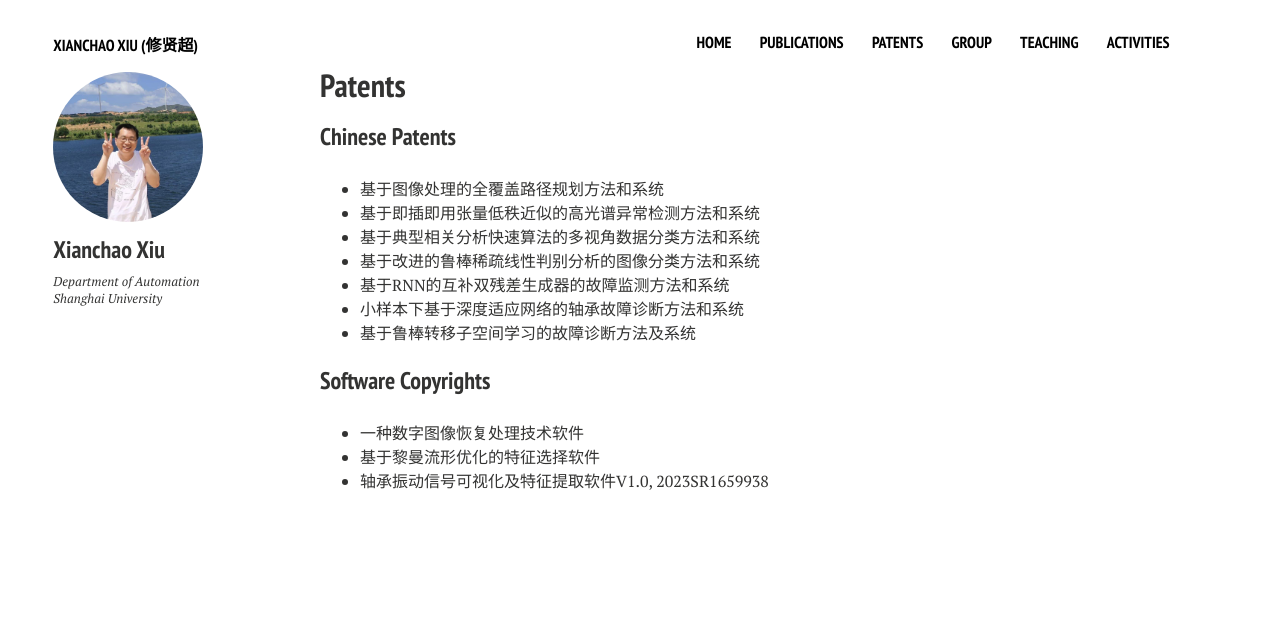
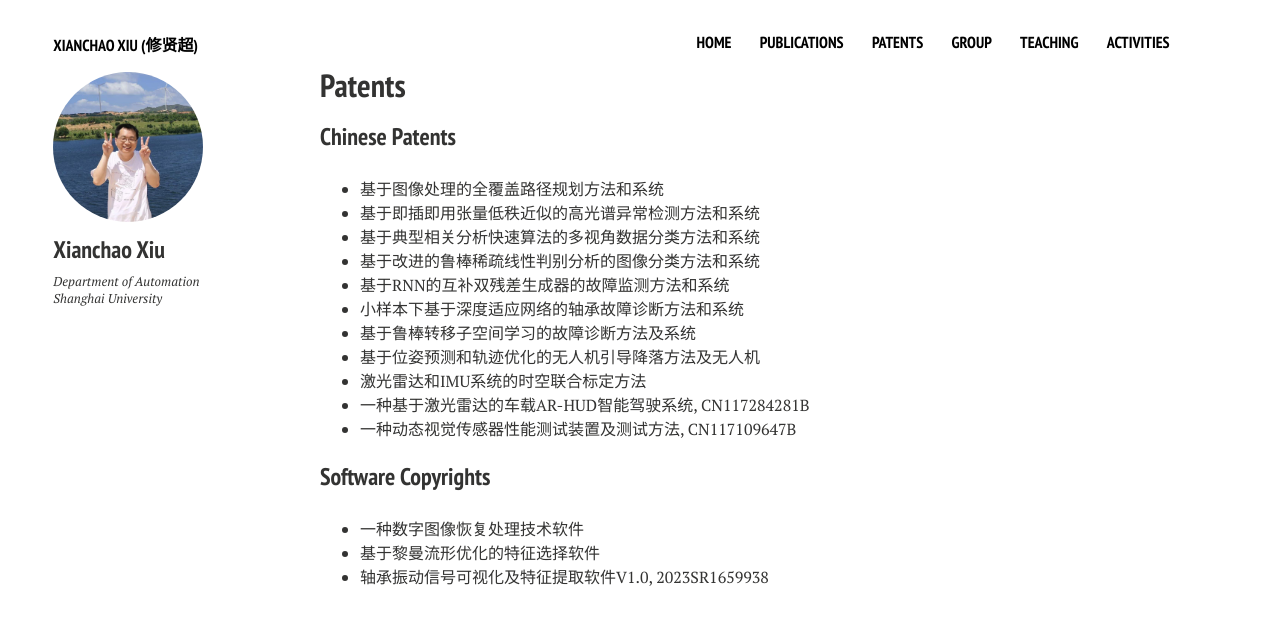
Before and after one commit to xianchaoxiu/xianchaoxiu.github.io, a Jekyll site: the page built from patents/index.md, in a window 1280 px wide. Shown: the top 625 px of the page. Built offline with Jekyll 4.4.1, drawn with Linux system fonts in a browser that asks for light colours; nearby versions of some CDN libraries.

Commit message:
Update index.md

```diff
--- a/patents/index.md
+++ b/patents/index.md
@@ -16,7 +16,10 @@ share: false
 * 基于RNN的互补双残差生成器的故障监测方法和系统 <br>
 * 小样本下基于深度适应网络的轴承故障诊断方法和系统 <br>
 * 基于鲁棒转移子空间学习的故障诊断方法及系统 <br>
-
+* 基于位姿预测和轨迹优化的无人机引导降落方法及无人机 <br>
+* 激光雷达和IMU系统的时空联合标定方法 <br>
+* 一种基于激光雷达的车载AR-HUD智能驾驶系统, CN117284281B <br>
+* 一种动态视觉传感器性能测试装置及测试方法, CN117109647B <br>
 
 ### Software Copyrights
 * 一种数字图像恢复处理技术软件 <br>
```
